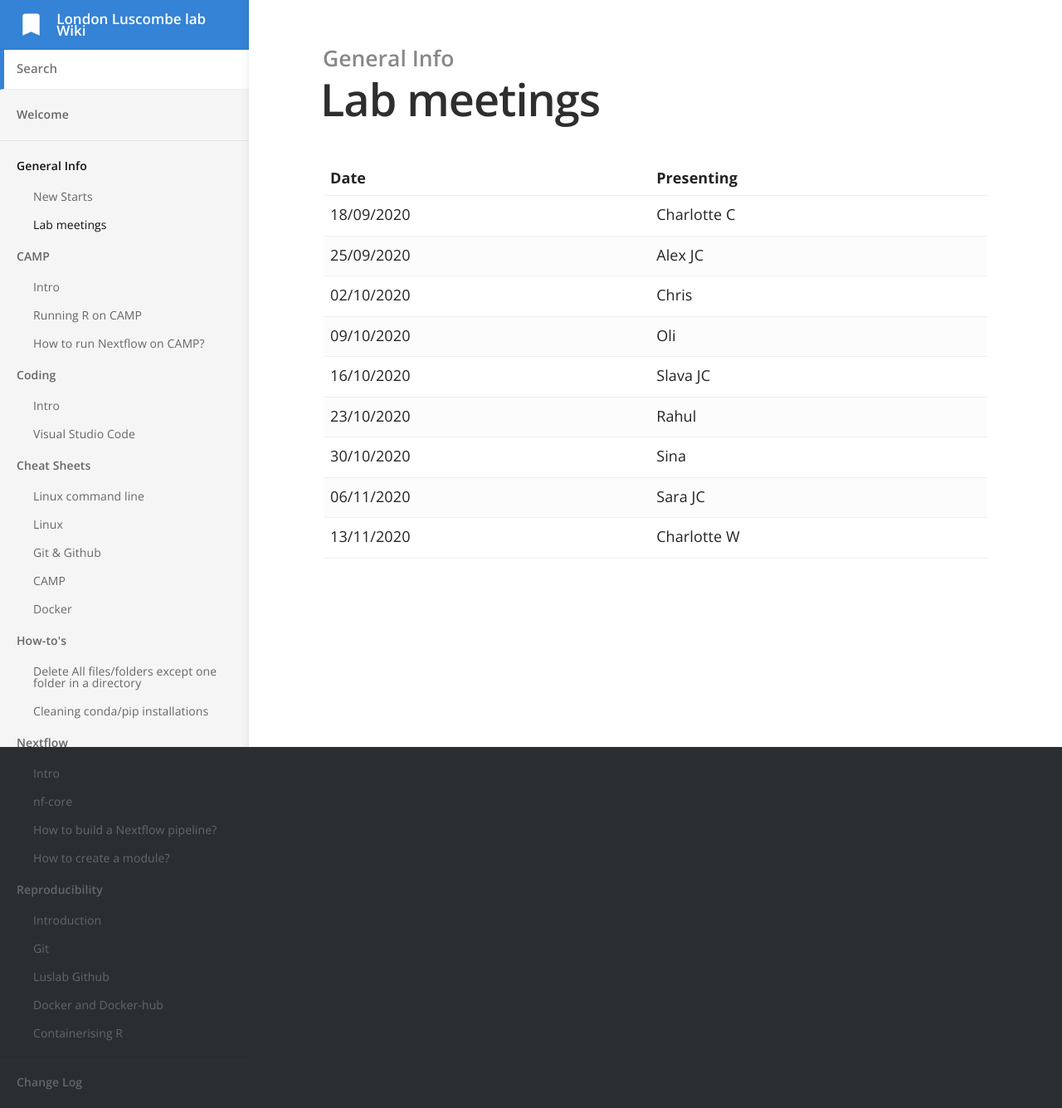
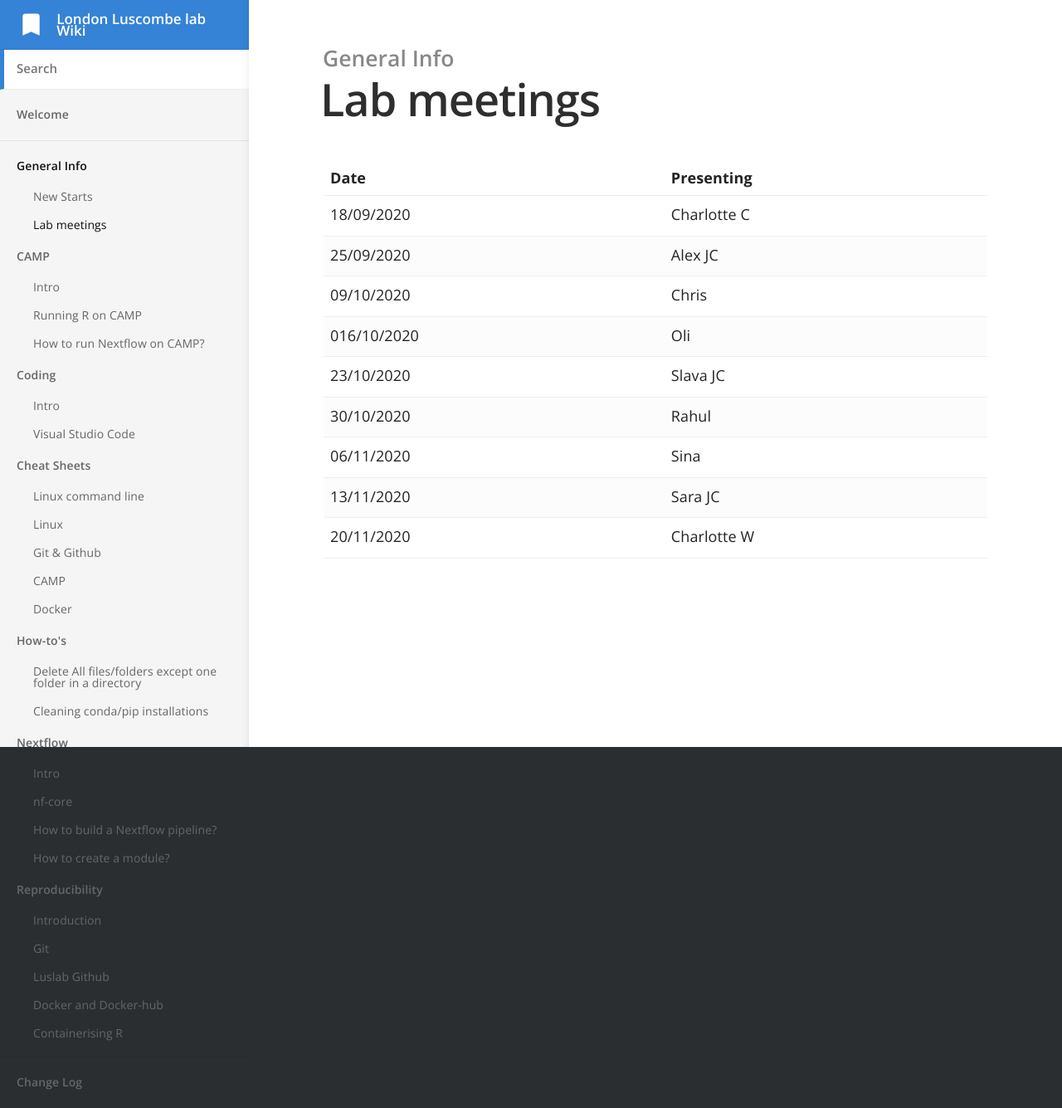
Before and after one commit to luslab/luslab.github.io, a Jekyll site: the page built from _docs/A-generalInfo/lab-meetings.md, in a window 1280 px wide. Shown: the whole page at 83% size. Built offline with Jekyll 4.4.1, drawn with Linux system fonts in a browser that asks for light colours.

Commit message:
update lab meeting dates

```diff
--- a/_docs/A-generalInfo/lab-meetings.md
+++ b/_docs/A-generalInfo/lab-meetings.md
@@ -8,10 +8,10 @@ order: 2
 |-|-|
 | 18/09/2020 | Charlotte C |
 | 25/09/2020 | Alex	JC |
-| 02/10/2020 | Chris |
-| 09/10/2020 | Oli |
-| 16/10/2020 | Slava JC |
-| 23/10/2020 | Rahul |
-| 30/10/2020 | Sina |
-| 06/11/2020 | Sara	JC |
-| 13/11/2020 | Charlotte W |
+| 09/10/2020 | Chris |
+| 016/10/2020 | Oli |
+| 23/10/2020 | Slava JC |
+| 30/10/2020 | Rahul |
+| 06/11/2020 | Sina |
+| 13/11/2020 | Sara	JC |
+| 20/11/2020 | Charlotte W |
```
